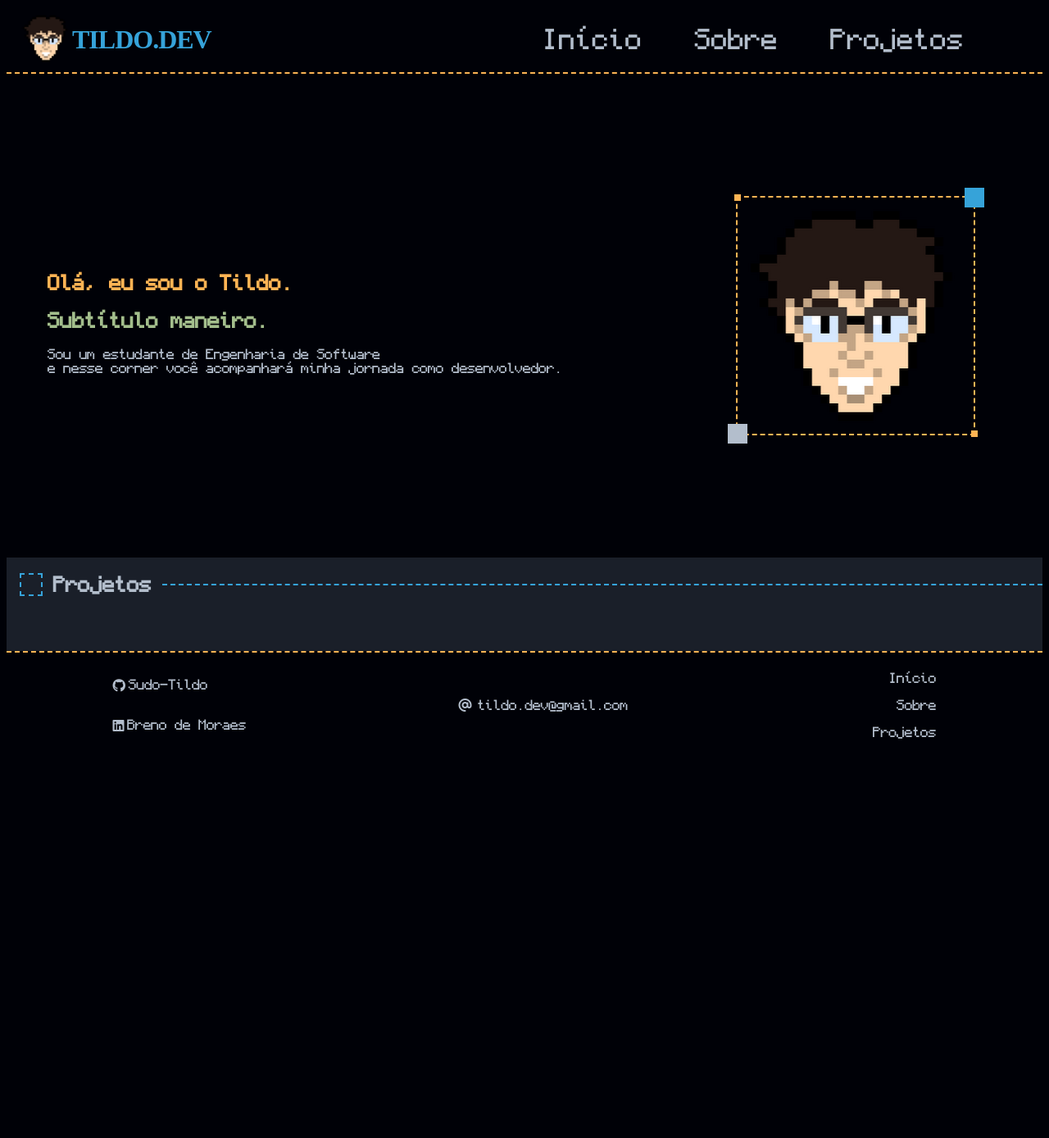
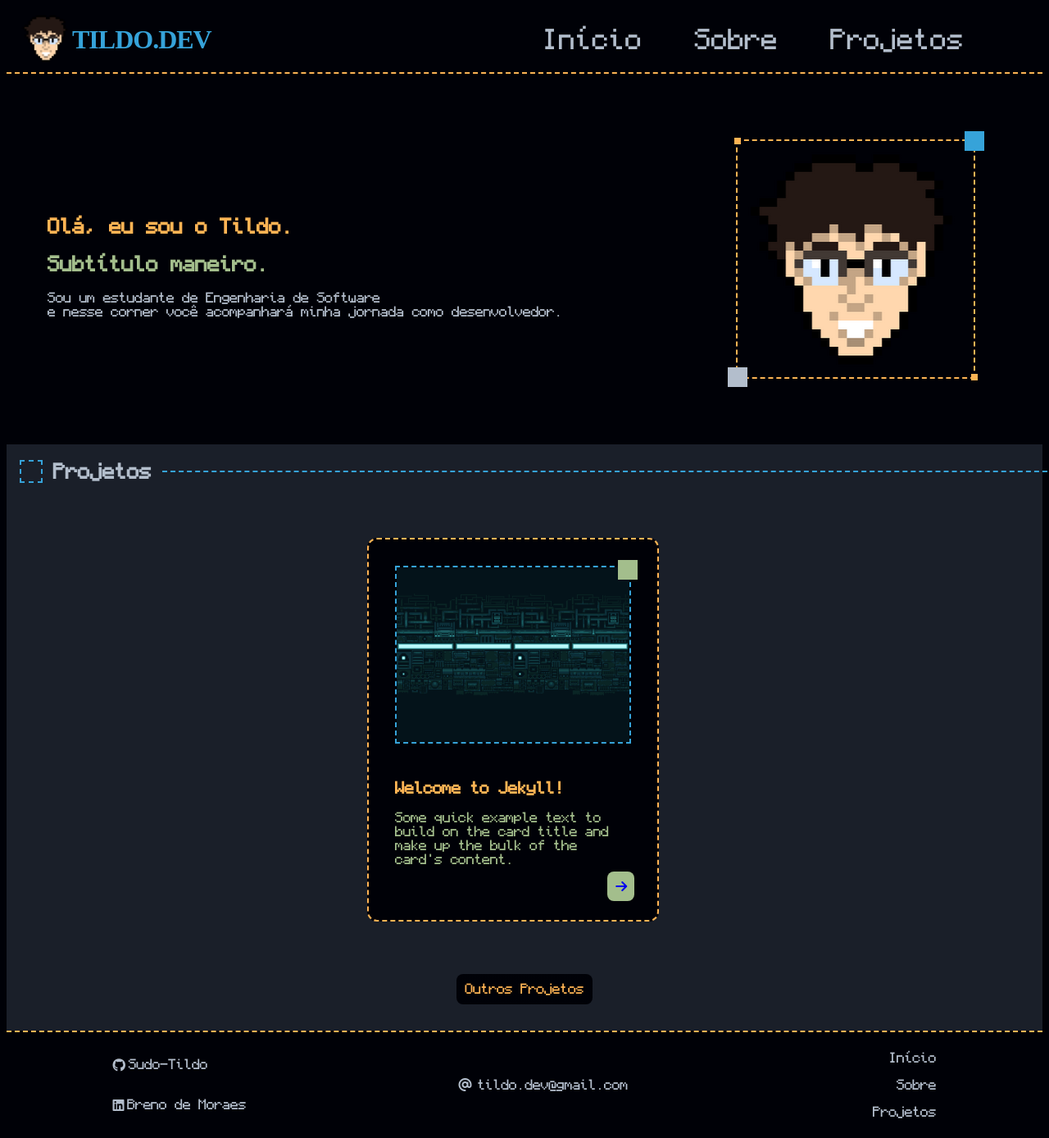
Before and after one commit to sudo-tildo/sudo-tildo.github.io, a Jekyll site: the page built from _posts/2024-12-24-welcome-to-jekyll.markdown, in a window 1280 px wide. Shown: the whole page at 82% size. Built offline with Jekyll 4.4.1, drawn with Linux system fonts in a browser that asks for light colours; nearby versions of some CDN libraries; some web fonts are replaced; before the commit the page ends 925 px from its top, so only the background shows below that.

Commit message:
adds projects' section (without links)

```diff
--- a/_layouts/default.html
+++ b/_layouts/default.html
@@ -1,5 +1,6 @@
 <!DOCTYPE html>
 <html lang="en">
+
 <head>
   <meta charset="UTF-8" />
   <meta name="viewport" content="width=device-width, initial-scale=1.0" />
@@ -8,15 +9,9 @@
   <link rel="stylesheet" href="/assets/css/hero.css" />
   <link rel="preconnect" href="https://fonts.googleapis.com" />
   <link rel="preconnect" href="https://fonts.gstatic.com" crossorigin />
-    <link
-      href="https://fonts.googleapis.com/css2?family=Bytesized&family=Jersey+10&display=swap"
-      rel="stylesheet"
-    />
+  <link href="https://fonts.googleapis.com/css2?family=Bytesized&family=Jersey+10&display=swap" rel="stylesheet" />
   <link rel="icon" href="/assets/img/favicon.ico" type="image/x-icon" />
-    <script
-      src="https://kit.fontawesome.com/9204e9c765.js"
-      crossorigin="anonymous"
-    ></script>
+  <script src="https://kit.fontawesome.com/9204e9c765.js" crossorigin="anonymous"></script>
 </head>
 
 <body>
@@ -27,16 +22,13 @@
       <div class="hero-text">
         <h1 style="color: var(--accent-color);">Olá, eu sou o Tildo.</h1>
         <h2 style="color: var(--secondary-accent)">Subtítulo maneiro.</h2>
-          <span>Sou um estudante de Engenharia de Software <br> e nesse corner você acompanhará minha jornada como desenvolvedor.</span>
+        <span>Sou um estudante de Engenharia de Software <br> e nesse corner você acompanhará minha jornada como
+          desenvolvedor.</span>
       </div>
       <div class="hero-image-container">
         <div class="left-block"></div>
         <div class="top-left-block"></div>
-          <img
-            src="/assets/img/profile/tildoprofile.png"
-            alt="Foto de perfil do Tildo"
-            class="hero-image"
-          />
+        <img src="/assets/img/profile/tildoprofile.png" alt="Foto de perfil do Tildo" class="hero-image" />
         <div class="right-block"></div>
         <div class="bottom-right-block"></div>
       </div>
@@ -48,10 +40,30 @@
         <h1>Projetos</h1>
         <div class="separator"></div>
       </div>
+
+      <div class="cards-container">
+        {% for post in site.posts %}
+        <div class="card">
+          <img class="card-img" src="{{ post.img }}">
+          <div class="right-block"></div>
+          <div class="card-body">
+            <h3 class="card-title">{{ post.title }}</h3>
+            <p class="card-text">Some quick example text to build on the card title and make up the bulk of the card's
+              content.</p>
+            <a href="{{ post.url }}" class="btn"><i class="fa-solid fa-arrow-right"></i></a>
+          </div>
+        </div>
+        {% endfor %}
+      </div>
+
+      <div class="see-all">
+        <a href="#" class="btn">Outros Projetos</a>
+      </div>
     </section>
     </div>
   </main>
 
   <footer>{% include footer.html %}</footer>
 </body>
+
 </html>
--- a/_posts/2024-12-24-welcome-to-jekyll.markdown
+++ b/_posts/2024-12-24-welcome-to-jekyll.markdown
@@ -5,6 +5,7 @@
 date:   2024-12-24 12:31:45 -0300
 categories: jekyll update
 permalink: /projects/
+img: "/assets/img/bg/back.png"
 ---
 You’ll find this post in your `_posts` directory. Go ahead and edit it and re-build the site to see your changes. You can rebuild the site in many different ways, but the most common way is to run `jekyll serve`, which launches a web server and auto-regenerates your site when a file is updated.
 
--- a/assets/css/hero.css
+++ b/assets/css/hero.css
@@ -68,6 +68,7 @@
     position: relative;
     background: var(--box-color);
     display: flex;
+    flex-direction: column;
     width: 100%;
 }
 
@@ -93,3 +94,74 @@
     border: 2px dashed var(--link-color);
     border-bottom: 2px;
 }
+
+.cards-container {
+    display: grid;
+    grid-template-columns: repeat(auto-fit, 24rem);
+    justify-content: center;
+    align-items: center;
+}
+.card {
+    margin: 0 0 4rem 0;
+    width: 18rem;
+    display: flex;
+    flex-direction: column;
+    border: 2px dashed var(--accent-color);
+    border-radius: 12px;
+    overflow: hidden;
+    padding: 2rem;
+    background: var(--background-color);
+}
+
+.card .right-block {
+    position: relative;
+    left: 17rem;
+    top: -14rem;
+    width: 1.5rem;
+    height: 1.5rem;
+    background-color: var(--secondary-accent);
+}
+.card-img {
+    border: 2px dashed var(--link-color);
+}
+
+.card-title {
+    color: var(--accent-color)
+}
+
+.card-text {
+    color: var(--secondary-accent);
+}
+
+.card .card-body .btn {
+    position: relative;
+    left: 90%;
+
+    background: var(--secondary-accent);
+    padding: 10px;
+    border-radius: 8px;
+}
+
+.card .card-body .btn:hover {
+    background: var(--accent-color);
+}
+
+.see-all {
+    display: flex;
+    justify-content: center;
+    align-items: center;
+    margin: 0 0 2rem 0;
+}
+
+.see-all .btn {
+    background: var(--background-color);
+    color: var(--accent-color);
+    padding: 10px;
+    border-radius: 8px;
+    text-decoration: none;
+}
+
+.see-all .btn:hover {
+    background: var(--accent-color);
+    color: var(--box-color);
+}
```
Lines whose indentation alone changed are shown as unchanged.
